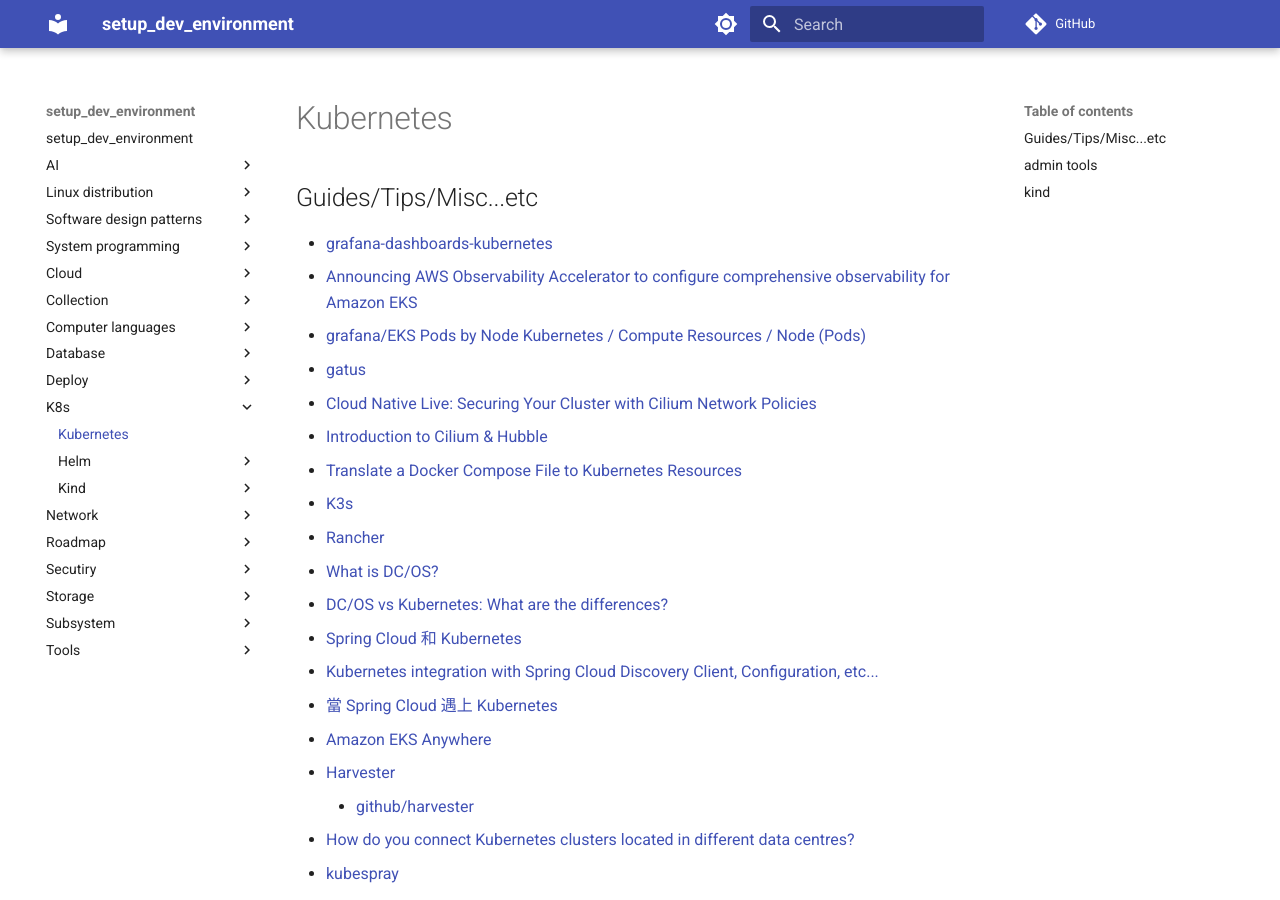
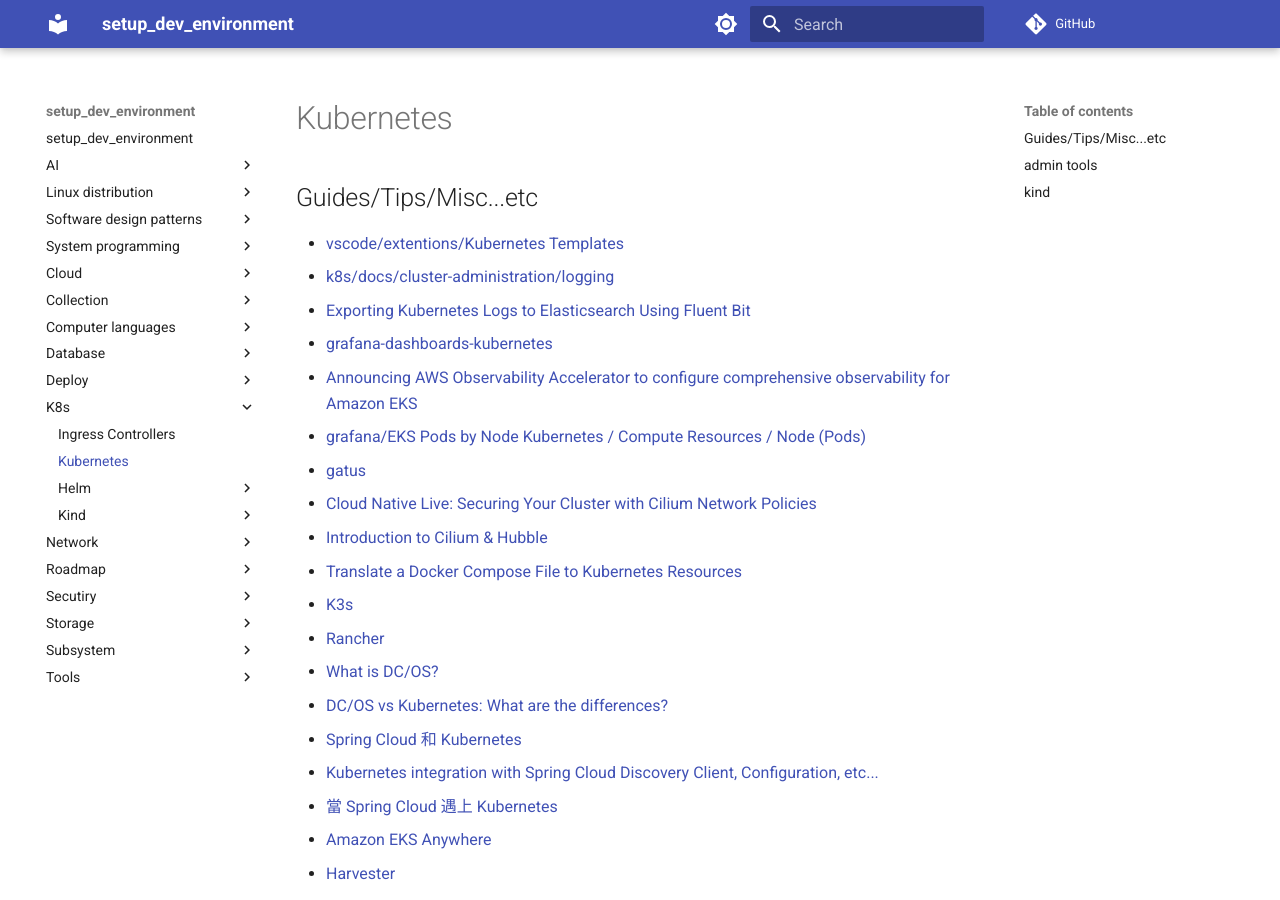
Before and after one commit to hong539/setup_dev_environment, an MkDocs documentation site: the page built from docs/k8s/k8s.md, in a window 1280 px wide and 900 px high. Built offline with MkDocs 1.6.1 and Material for MkDocs 9.7.7, drawn with Linux system fonts in a browser that asks for light colours; comment, search, counter and statistics services are not loaded.

Commit message:
Update docs

```diff
--- a/docs/k8s/k8s.md
+++ b/docs/k8s/k8s.md
@@ -2,6 +2,9 @@
 
 ## Guides/Tips/Misc...etc
 
+* [vscode/extentions/Kubernetes Templates](https://marketplace.visualstudio.com/items?itemName=lunuan.kubernetes-templates)
+* [k8s/docs/cluster-administration/logging](https://kubernetes.io/docs/concepts/cluster-administration/logging/)
+* [Exporting Kubernetes Logs to Elasticsearch Using Fluent Bit](https://medium.com/kubernetes-tutorials/exporting-kubernetes-logs-to-elasticsearch-using-fluent-bit-758e8de606af)
 * [grafana-dashboards-kubernetes](https://github.com/dotdc/grafana-dashboards-kubernetes?tab=readme-ov-file)
 * [Announcing AWS Observability Accelerator to configure comprehensive observability for Amazon EKS](https://aws.amazon.com/blogs/mt/announcing-aws-observability-accelerator-to-configure-comprehensive-observability-for-amazon-eks/)
 * [grafana/EKS Pods by Node Kubernetes / Compute Resources / Node (Pods)](https://grafana.com/grafana/dashboards/17289-kubernetes-compute-resources-node-pods/)
```
Also changed, not shown: docs/computer languages/programming_languages/rust/rust.md (+2 -0 lines), docs/k8s/ingress_controllers.md (added, +5 -0 lines), docs/network/server/haproxy.md (added, +5 -0 lines), docs/network/server/nginx.md (+1 -0 lines), docs/network/server/traefik.md (added, +4 -0 lines), docs/network/web/web.md (+1 -0 lines).
